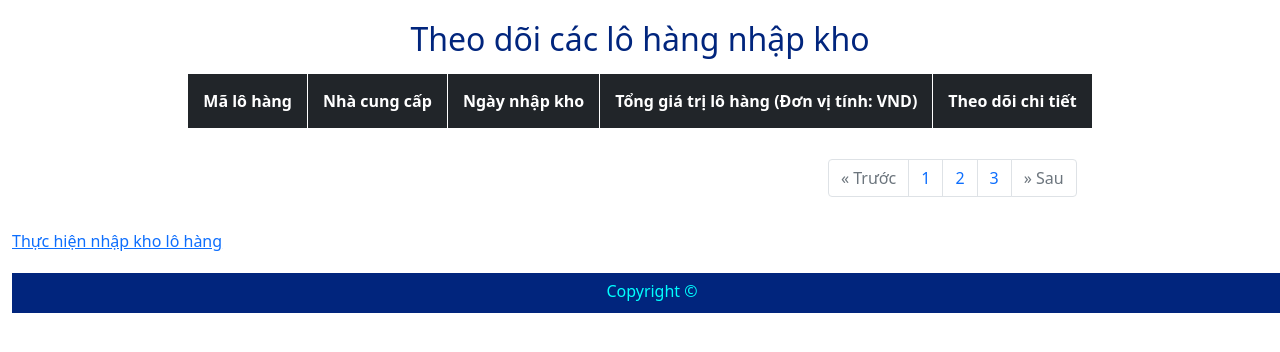
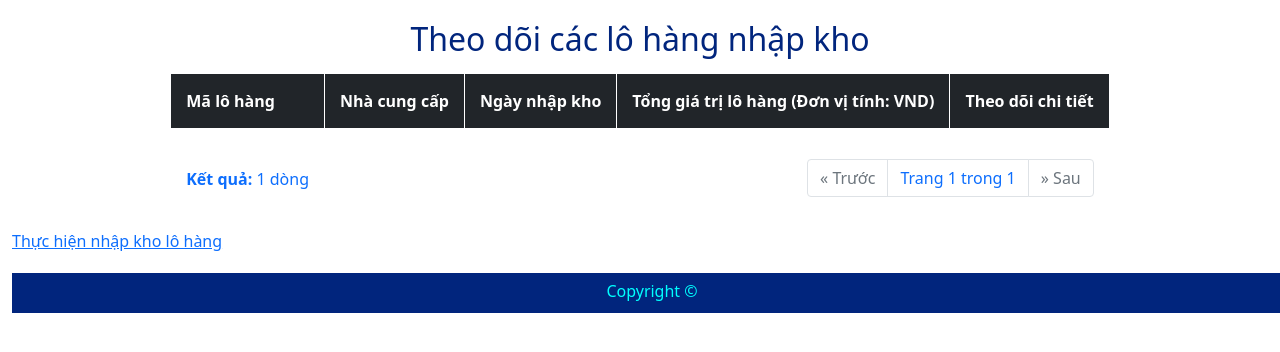
Before and after one commit to huytan0812/warehouse_management_method, a Django app: page /import_shipments in a window 1280 px wide. Shown: the part 63-415 px from the top of the page. Run offline with Django 4.2, Linux system fonts and the light colour scheme; data that the repository does not hold is empty; some libraries are stand-ins or nearby versions.

Commit message:
Set up frontend for import_shipments pagination view

```diff
--- a/testing_warehouse_management/major_features/templates/major_features/import/import_shipments.html
+++ b/testing_warehouse_management/major_features/templates/major_features/import/import_shipments.html
@@ -62,39 +62,37 @@
         </tbody>
         <tfoot>
           <tr>
-            <td colspan="5" style="text-align: right; background-color: white !important;">
+            <td  style="color: #0d6efd; background-color: white !important;"><strong>Kết quả: </strong>
+              {{ results_count }} dòng
+            </td>
+            <td colspan="4" style="text-align: right; background-color: white !important;">
 
               <nav aria-label="Page navigation example" style="display: inline-block;">
               <ul class="pagination" style="margin-top: 15px;">
+
                 {% if page_obj.has_previous %}
                 <li class="page-item">
+                  <a class="page-link" href="?page={{page_obj.previous_page_number}}" aria-label="Previous">
                 {% else %}
                 <li class="page-item disabled">
+                  <a class="page-link" href="#" aria-label="Previous">
                 {% endif %}
-                  <a class="page-link" href="#" aria-label="Previous">
                     <span aria-hidden="true">&laquo;</span>
                     <span class="sr-only">Trước</span>
                   </a>
                 </li>
 
                 <li class="page-item">
-                  <a class="page-link" href="#">1</a>
-                </li>
-
-                <li class="page-item">
-                  <a class="page-link" href="#">2</a>
-                </li>
-
-                <li class="page-item">
-                  <a class="page-link" href="#">3</a>
+                  <span class="page-link">Trang {{ page_obj.number }} trong {{ page_obj.paginator.num_pages }}</span>
                 </li>
 
                 {% if page_obj.has_next %}
                 <li class="page-item">
+                  <a class="page-link" href="?page={{page_obj.next_page_number}}" aria-label="Next">
                 {% else %}
                 <li class="page-item disabled">
+                  <a class="page-link" href="#" aria-label="Next">
                 {% endif %}
-                  <a class="page-link" href="#" aria-label="Next">
                     <span aria-hidden="true">&raquo;</span>
                     <span class="sr-only">Sau</span>
                   </a>
--- a/testing_warehouse_management/major_features/views.py
+++ b/testing_warehouse_management/major_features/views.py
@@ -128,9 +128,11 @@
     page_number = request.GET.get("page")
     page_obj = import_shipments_paginator.get_page(page_number)
 
+    results_count = page_obj.end_index() - page_obj.start_index() + 1
     context = {
         'import_shipments': import_shipments,
-        'page_obj': page_obj
+        'page_obj': page_obj,
+        'results_count': results_count
     }
     return render(request, "major_features/import/import_shipments.html", context)
 
```
